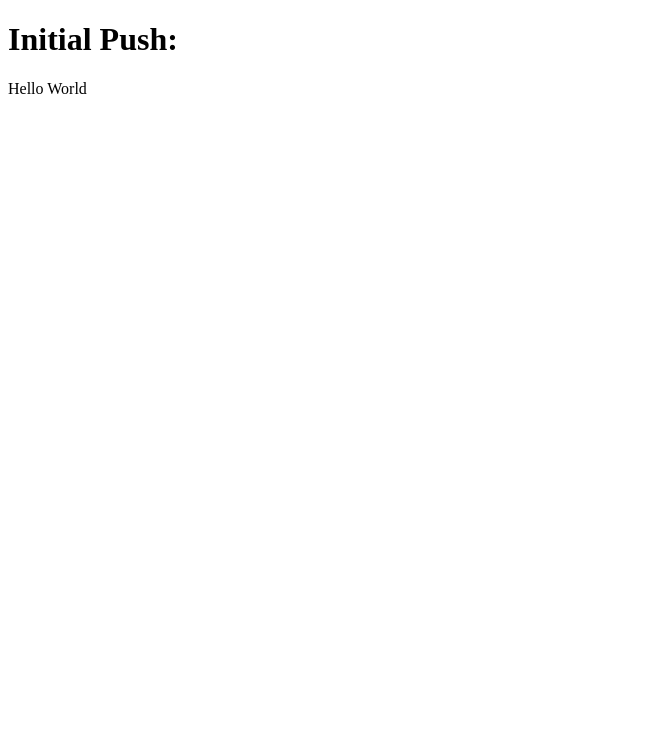
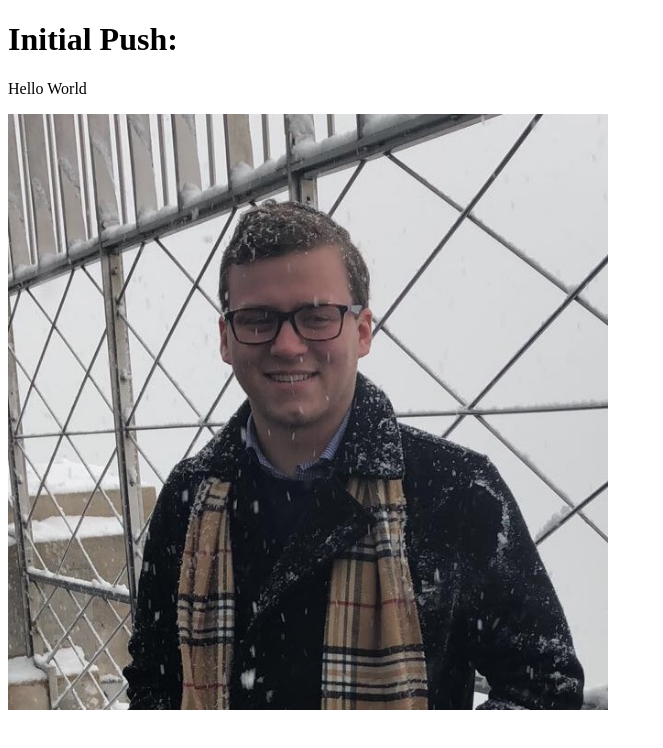
Before and after one commit to TheBoxGhost/theboxghost.github.io, a plain HTML site: page index.html in a window 1280 px wide. Shown: the whole page, without its empty margins (0-663 px from the left). Drawn offline with Linux system fonts and the light colour scheme.

Commit message:
Initial addition of JavaScript elements

```diff
--- a/index.html
+++ b/index.html
@@ -5,6 +5,18 @@
             <title>Alex McCrobie</title>
                 <h1>Initial Push:</h1>
                 <p>Hello World</p>
+                <script>
+                function changeImage(){
+                    var image = document.getElementById('droid');
+                    if (image.src.match("confusedgif.gif"))
+                        image.src = "May2019.jpeg";
+                    else
+                        image.src = "confusedgif.gif";
+                }
+                </script>
+
+                <img src="Me.JPG"  id="droid"
+    	 	         onclick="changeImage()" width="600ps">
 
         </body>
     </html>
```
Also changed, not shown: Me.JPG (added).
